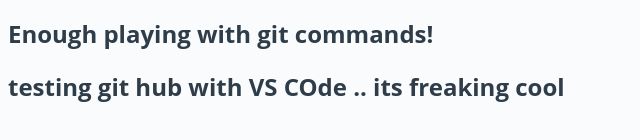
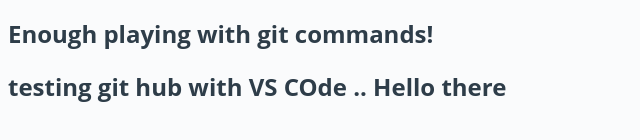
Before and after one commit to Sundar-Raghavendran/new-git-project, a plain HTML site: page index.html in a window 1280 px wide. Shown: the part 216-356 px from the top of the page, without its empty margins (0-640 px from the left). Drawn offline with Linux system fonts and the light colour scheme.

Commit message:
Changed the greeting to 'Hello there'!

```diff
--- a/index.html
+++ b/index.html
@@ -16,6 +16,6 @@
         <h2>Enough playing with git commands!</h2>
     </header>
     <script src="js/app.js"></script>
-    <h2>testing git hub with VS COde .. its freaking cool</h2>
+    <h2>testing git hub with VS COde .. Hello there</h2>
 </body>
 </html>
```
